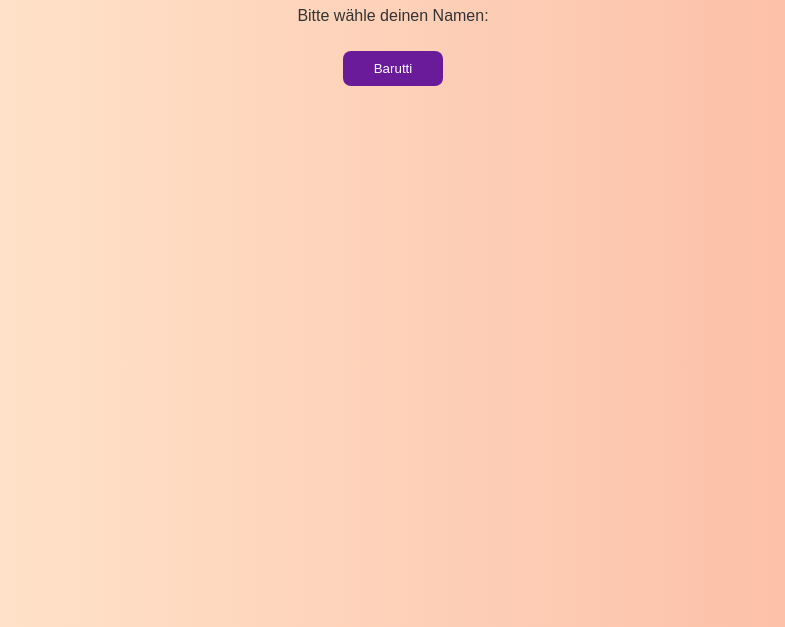
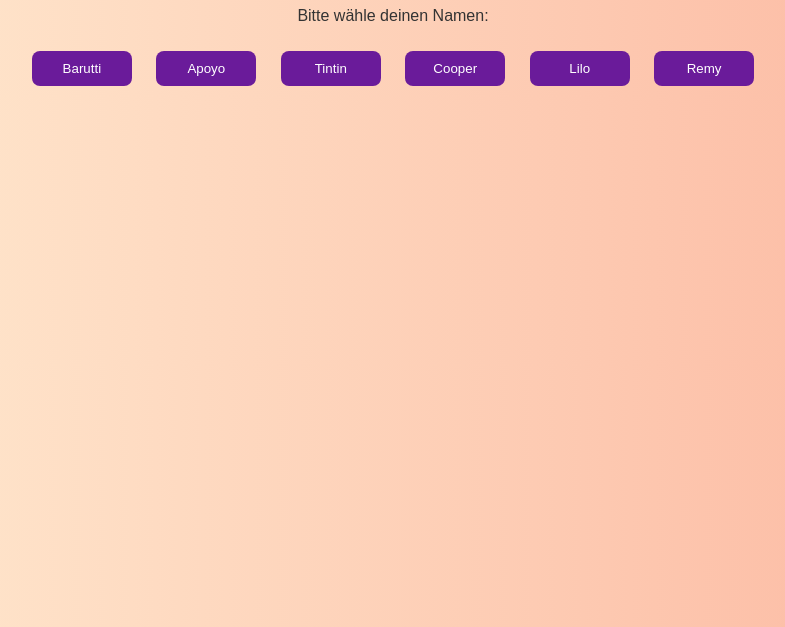
Before and after one commit to Levin2016/BaruttiShop, a plain HTML site: page index.html in a window 1280 px wide. Shown: the part 173-800 px from the top of the page, without its empty margins (247-1032 px from the left). Drawn offline with Linux system fonts and the light colour scheme.

Commit message:
Update index.html

```diff
--- a/index.html
+++ b/index.html
@@ -11,4 +11,29 @@
         <p>Bitte wähle deinen Namen:</p>
         <div class="users">
             <button onclick="login('Barutti')">Barutti</button>
-            <button onclick="login('
+            <button onclick="login('Apoyo')">Apoyo</button>
+            <button onclick="login('Tintin')">Tintin</button>
+            <button onclick="login('Cooper')">Cooper</button>
+            <button onclick="login('Lilo')">Lilo</button>
+            <button onclick="login('Remy')">Remy</button>
+        </div>
+    </div>
+
+    <script>
+        function login(user) {
+            localStorage.setItem('currentUser', user);
+
+            // Default Coins für alle Nutzer
+            const users = ['Barutti','Apoyo','Tintin','Cooper','Lilo','Remy'];
+            users.forEach(u => {
+                if (!localStorage.getItem(u + '_coins')) localStorage.setItem(u + '_coins', 0);
+                if (!localStorage.getItem(u + '_tasks')) localStorage.setItem(u + '_tasks', JSON.stringify([]));
+                if (!localStorage.getItem(u + '_lastSpin')) localStorage.setItem(u + '_lastSpin', '0');
+                if (!localStorage.getItem(u + '_cart')) localStorage.setItem(u + '_cart', JSON.stringify([]));
+            });
+
+            window.location.href = 'dashboard.html';
+        }
+    </script>
+</body>
+</html>
```
